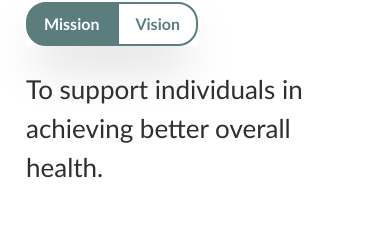
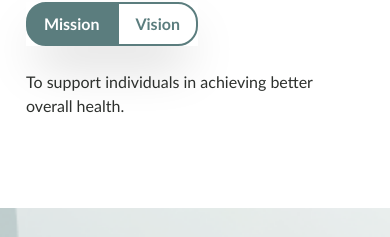
Before and after one commit to cjysmb/profile-web-app, a React (Vite) app: page / in a window 390 px wide. Shown: the part 153-390 px from the top of the page. Built offline with nearby package versions, Linux system fonts and the light colour scheme.

Commit message:
Adjust text size for HeaderComponent

```diff
--- a/src/components/HeaderComponent.tsx
+++ b/src/components/HeaderComponent.tsx
@@ -16,7 +16,7 @@ export const Header = () => {
         `;
     }
 
-    const textClass = "text-[#2D302D] font-normal w-full text-[26px]";
+    const textClass = "text-[#2D302D] font-normal w-full text-[16px] md:text-[20px] lg:text-[26px]";
     const buttonList = ['Mission', 'Vision'];
 
     return (
```
